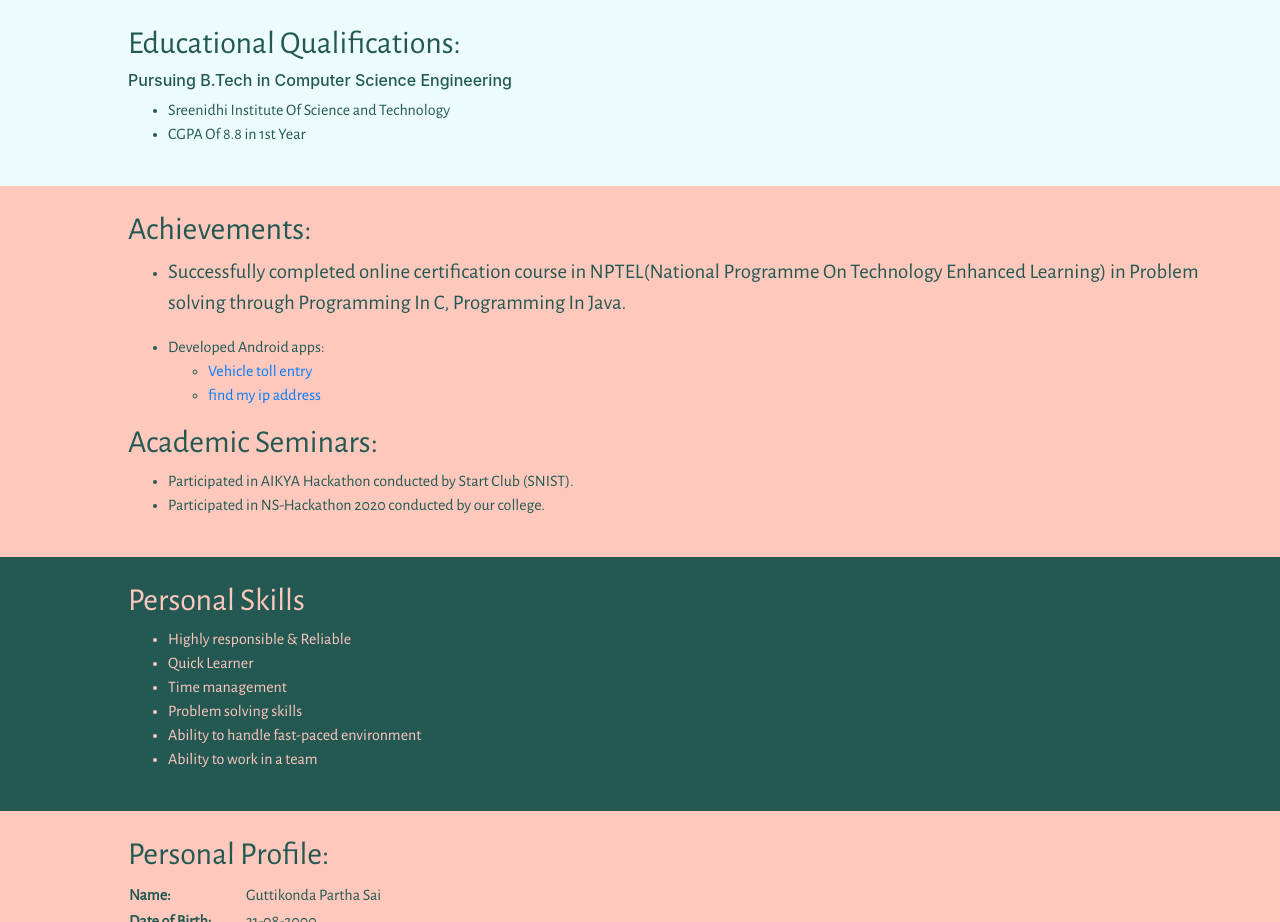
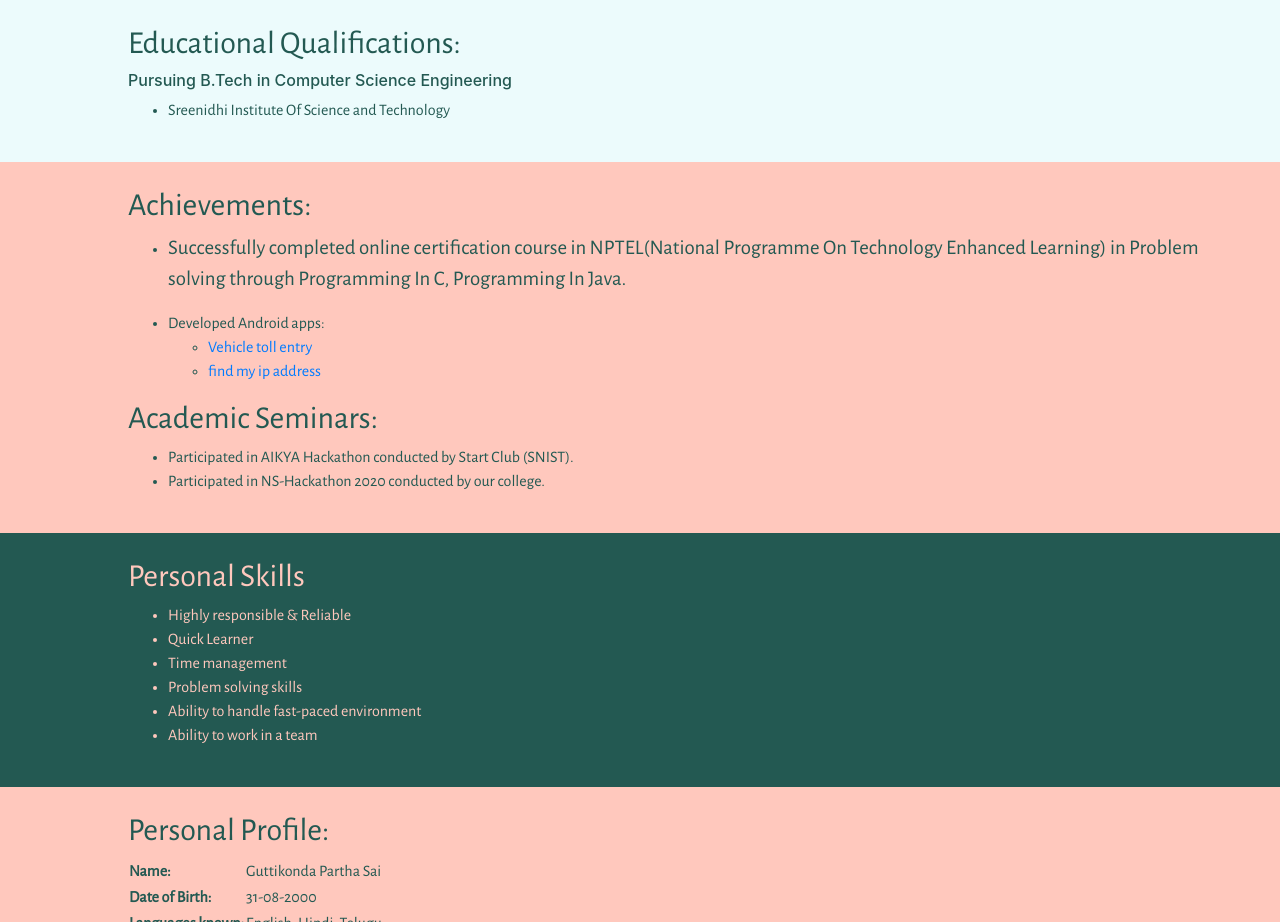
Before and after one commit to propardhu/im-partha, a plain HTML site: page index.html in a window 1280 px wide. Shown: the part 922-1844 px from the top of the page. Drawn offline with nearby package versions, Linux system fonts and the light colour scheme.

Commit message:
Update index.html

```diff
--- a/index.html
+++ b/index.html
@@ -76,7 +76,6 @@
         <h6>Pursuing B.Tech in Computer Science Engineering</h6>
         <ul>
             <li>Sreenidhi Institute Of Science and Technology</li>
-            <li>CGPA Of 8.8 in 1st Year </li>
         </ul>
     </div>
 <!--     <div class="cer">
```
